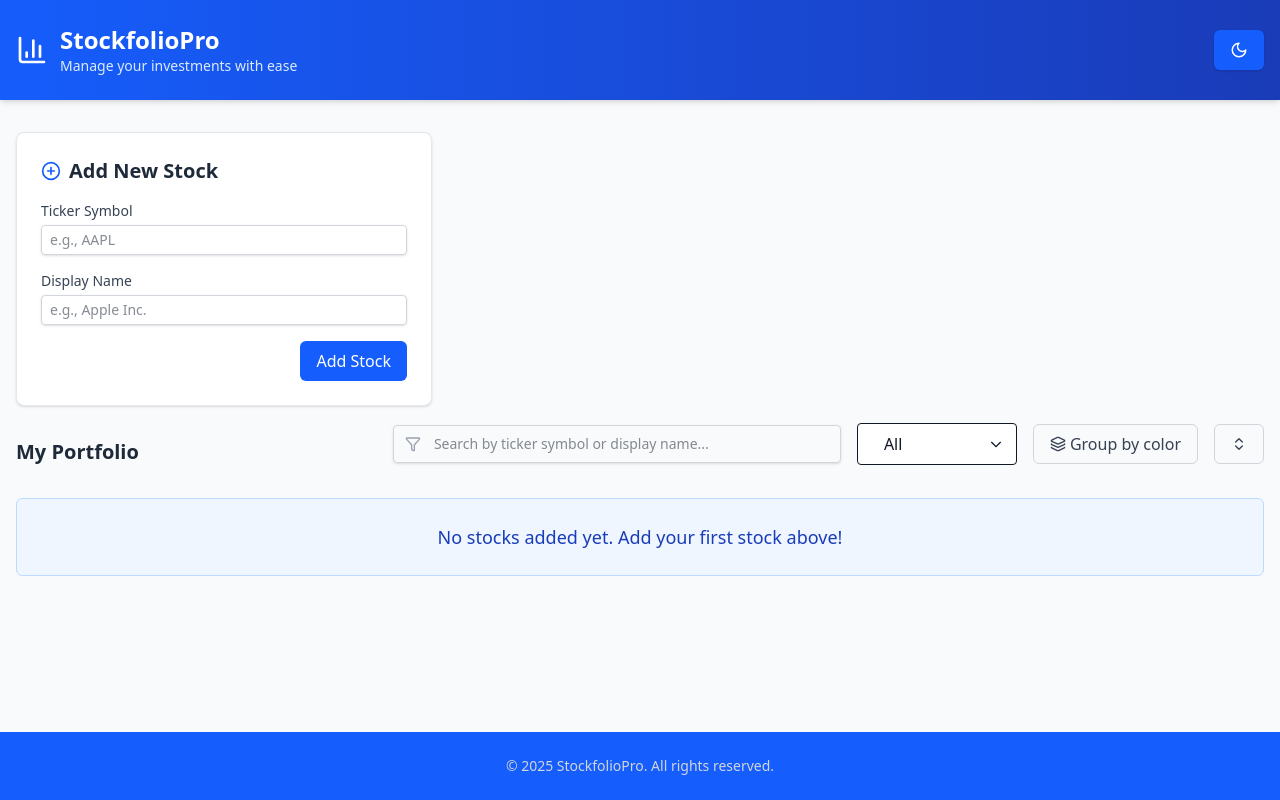
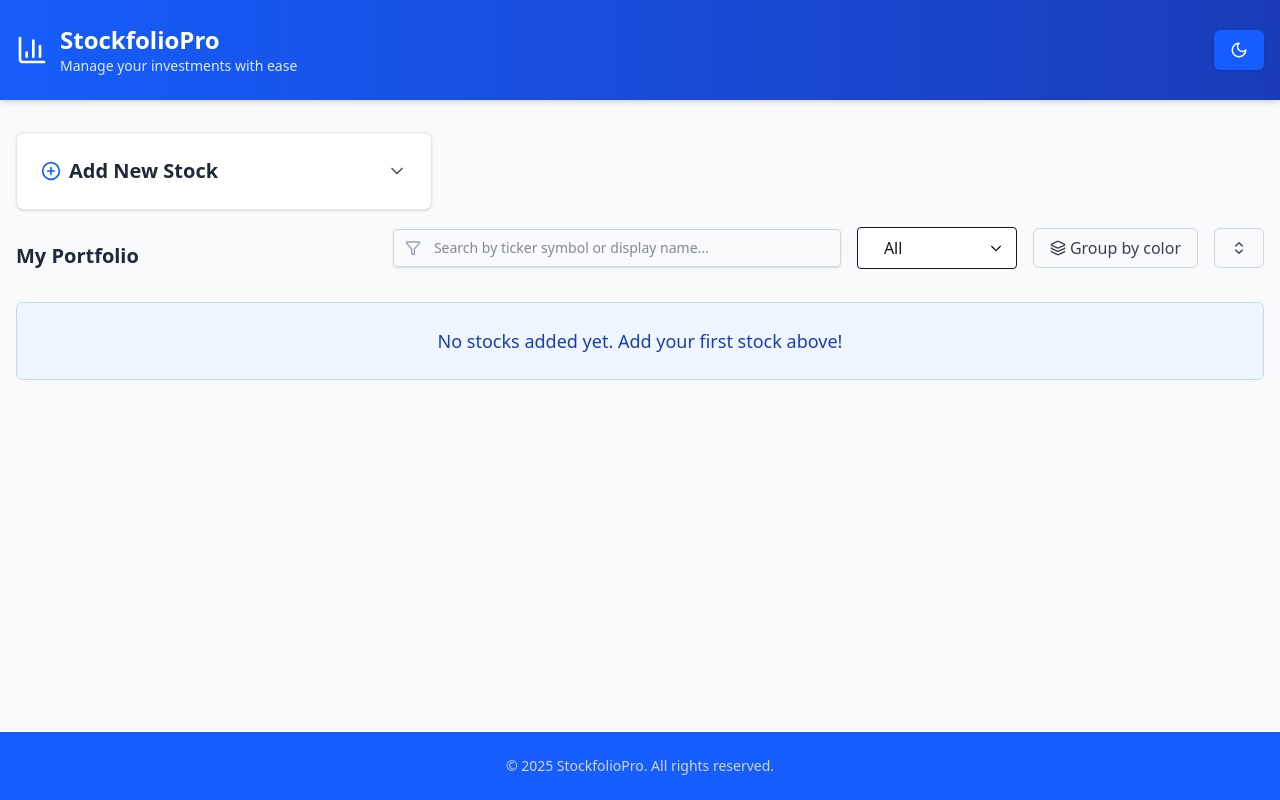
Before and after one commit to NinjaEde/my-stockfolio, a React (Vite) app: page / in a window 1280 px wide. Built offline with nearby package versions, Linux system fonts and the light colour scheme.

Commit message:
feat: enhance AddStockForm with toggle functionality and update button label in StockNotes

```diff
--- a/src/components/AddStockForm.tsx
+++ b/src/components/AddStockForm.tsx
@@ -1,5 +1,5 @@
 import React, { useState } from 'react';
-import { PlusCircle } from 'lucide-react';
+import { PlusCircle, ChevronDown, ChevronUp } from 'lucide-react';
 import Input from './ui/Input';
 import Button from './ui/Button';
 import { addStock } from '../services/stockService';
@@ -13,6 +13,7 @@ const AddStockForm: React.FC<AddStockFormProps> = ({ onStockAdded }) => {
   const [displayName, setDisplayName] = useState('');
   const [loading, setLoading] = useState(false);
   const [error, setError] = useState('');
+  const [isOpen, setIsOpen] = useState(false);
 
   const handleSubmit = async (e: React.FormEvent) => {
     e.preventDefault();
@@ -49,15 +50,29 @@ const AddStockForm: React.FC<AddStockFormProps> = ({ onStockAdded }) => {
   };
 
   return (
-    <form
-      onSubmit={handleSubmit}
-      className="space-y-4 bg-white dark:bg-gray-800 p-6 rounded-lg shadow-sm border border-gray-200 w-full sm:w-full lg:w-1/3 "
+    <div className="bg-white dark:bg-gray-800 p-6 rounded-lg shadow-sm border border-gray-200 w-full sm:w-full lg:w-1/3">
+      <div
+        className="flex items-center justify-between cursor-pointer"
+        onClick={() => setIsOpen(!isOpen)}
       >
         <h2 className="text-xl font-semibold text-gray-800 dark:text-gray-300 flex items-center">
           <PlusCircle className="w-5 h-5 mr-2 text-blue-600" />
           Add New Stock
         </h2>
+        {isOpen ? (
+          <ChevronUp className="w-5 h-5 text-gray-600 dark:text-gray-300" />
+        ) : (
+          <ChevronDown className="w-5 h-5 text-gray-600 dark:text-gray-300" />
+        )}
+      </div>
 
+      <div
+        className={`transition-all duration-300 ease-in-out overflow-hidden ${isOpen ? 'max-h-screen py-4' : 'max-h-0 py-0'}`}
+      >
+        <form
+          onSubmit={handleSubmit}
+          className="space-y-4 px-2"
+        >
           <div className="flex flex-col gap-4 w-full">
             <Input
               label="Ticker Symbol"
@@ -90,6 +105,8 @@ const AddStockForm: React.FC<AddStockFormProps> = ({ onStockAdded }) => {
             </Button>
           </div>
         </form>
+      </div>
+    </div>
   );
 };
 
--- a/src/components/StockNotes.tsx
+++ b/src/components/StockNotes.tsx
@@ -369,7 +369,7 @@ const StockNotes: React.FC<StockNotesProps> = ({ stockId, onNotesUpdated }) => {
                 Cancel
               </Button>
               <Button onClick={handleWizardSubmit} disabled={adding}>
-                {adding ? 'Saving...' : editingNoteId ? 'Update' : 'Insert'}
+                {adding ? 'Saving...' : editingNoteId ? 'Update' : 'Add Note'}
               </Button>
             </div>
           </div>
```
Lines whose indentation alone changed are shown as unchanged.
